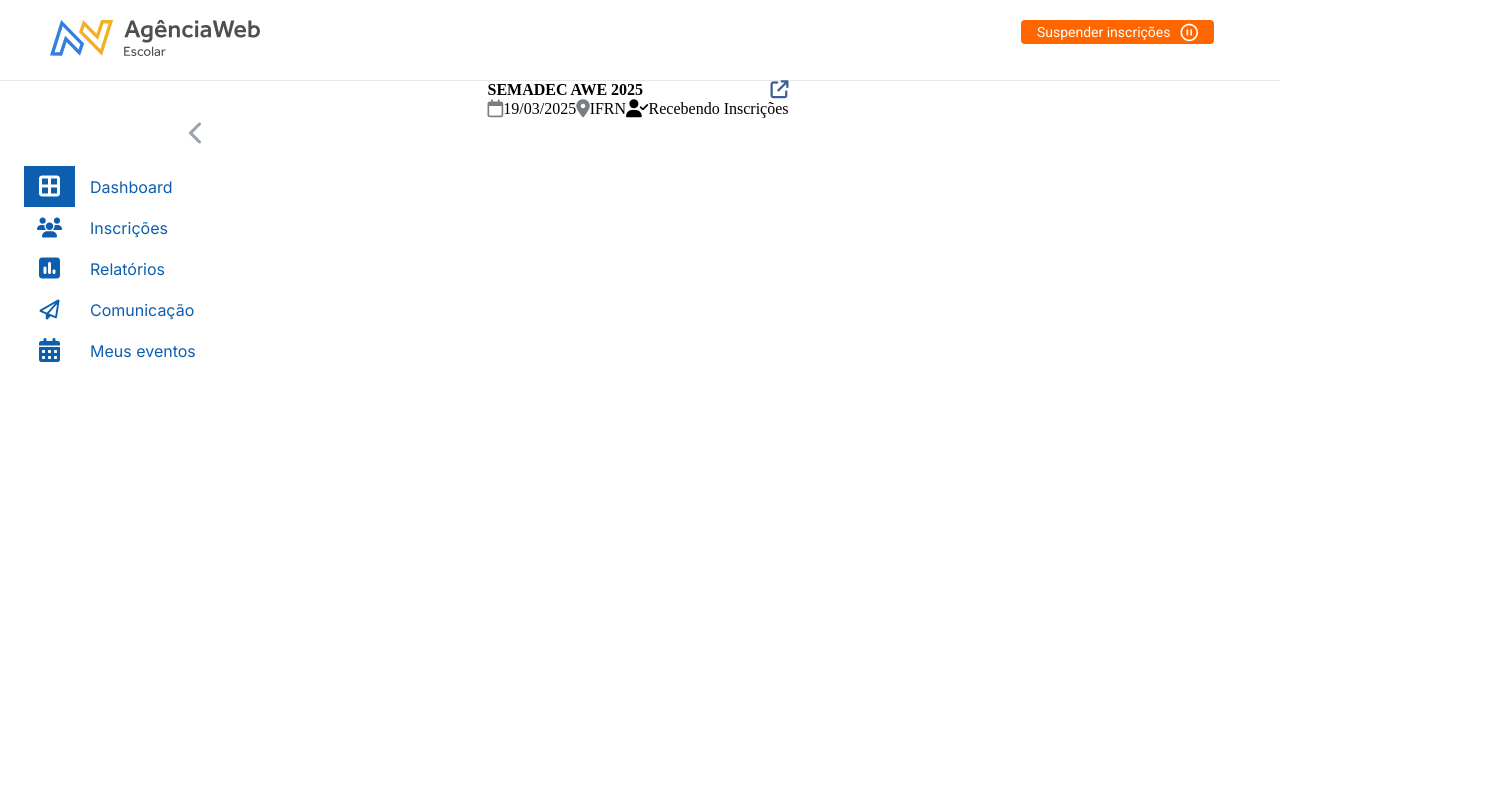
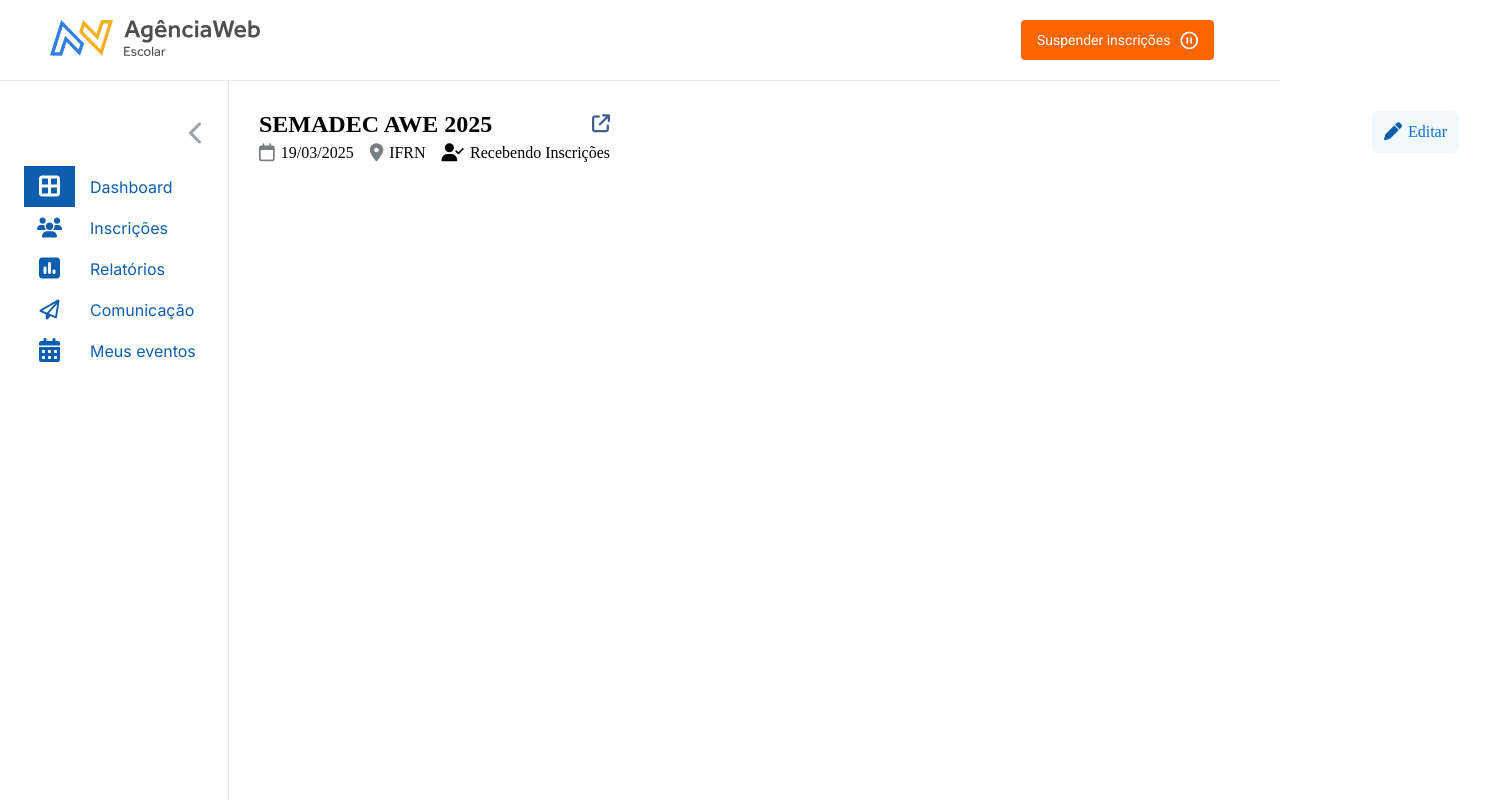
Before and after one commit to erickwelli/Design-Web, a plain HTML site: page assets/projeto-final/index.html in a window 1280 px wide. Shown: the top 800 px of the page, 1489 px wide, since content can reach past the window. Drawn offline with Linux system fonts and the light colour scheme; a web font is replaced by a local one.

Commit message:
Header do main finalizada.

```diff
--- a/assets/projeto-final/assets/css/style.css
+++ b/assets/projeto-final/assets/css/style.css
@@ -10,9 +10,10 @@
     list-style: none;
 }
 .container{
-    width: 820px;
+    width: 1200px;
     display: flex;
     justify-content: center;
+    padding: 30px;
 }
 .container-global{
     width: 100%;
@@ -35,19 +36,18 @@ header .funcoes{
 header .funcoes .inscricao{
     gap: 10px;
 }
-
 header .funcoes .inscricao a{
     display: flex;
     gap: 10px;
     padding: 4px 16px;
     justify-content: center;
     align-items: center;
+    height: 32px;
     border-radius: 4px;
     color: white;
     background: #F60;
     font-size: 14px;
 }
-
 header .funcoes .inscricao a:hover{
     background: #FD8535;
 }
@@ -61,13 +61,13 @@ aside{
     flex-direction: column;
     justify-content: space-between;
 }
-
 .left{
     padding: 40px var(--spacing-spacing-md, 24px);
     font-family: Inter, sans-serif;
     color: #0D5EAF;
     justify-content: space-between;
     height: 1100px;
+    border-right: 1px solid #E5E7EB;
 }
 
 .left .menu-top a{
@@ -76,13 +76,11 @@ aside{
 .fa-chevron-left{
     font-size: 24px;
 }
-
 .left .menu-top{
     display: flex;
     flex-direction: column;
     gap: 20px;
 }
-
 .left nav ul li{
     display: flex;
     gap: 15px;
@@ -102,7 +100,6 @@ aside{
 .left nav ul li:nth-child(4) .icon-container{
     padding: 20px 15.5px;
 }
-
 .fa-border-all{
     color: white;
 }
@@ -133,21 +130,38 @@ main{
 }
 .container .main-header{
     display: flex;
+    justify-content: space-between;
+    width: 100%;
 }
 .container .main-header .principal{
     display: flex;
     flex-direction: column;
+    gap: 6px;
 }
 .container .main-header .principal .titulo{
     display: flex;
     justify-content: space-between;
+    align-items: center;
 }
 .container .main-header .principal .sub-principal{
     display: flex;
+    gap: 16px;
 }
 .main-header .principal .sub-principal .date,.local,.inscricoes{
     display: flex;
+    gap: 6px;
 }
 .main-header i{
     font-size: 18px;
 }
+.main-header .principal h1{
+    font-size: 24px;
+}
+.main-header .editar a{
+    display: flex;
+    padding: 12px;
+    background-color: #F2F9FD;
+    color: #0F6ECD;
+    gap: 6px;
+    border-radius: 6px;
+}
--- a/assets/projeto-final/index.html
+++ b/assets/projeto-final/index.html
@@ -81,6 +81,9 @@
                             </div>
                         </div>
                     </div>
+                    <div class="editar">
+                        <a href="#"><i class="fa-solid fa-pen" style="color: #0d5eaf;"></i>Editar</a>
+                    </div>
                 </section>
             </section>
         </main>
```
